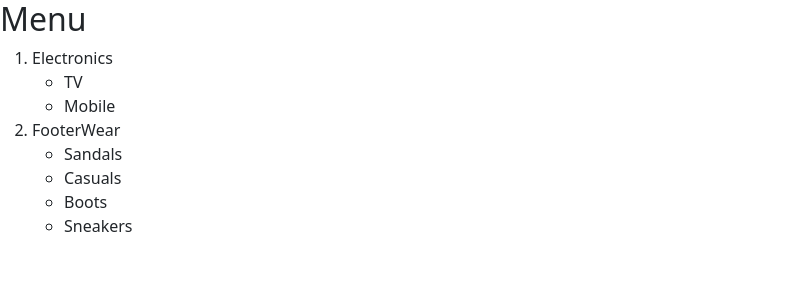
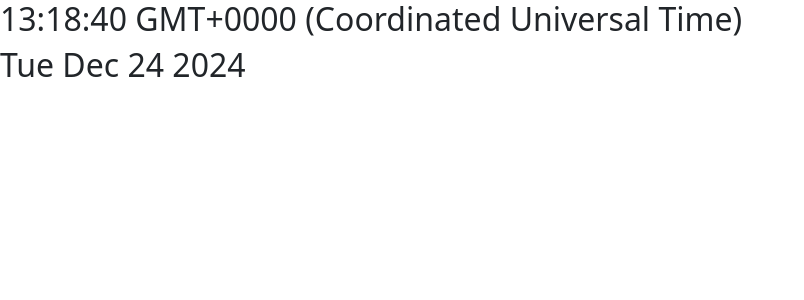
Before and after one commit to PotlaVani2002/Fullstack-tutorial, a React (Create React App) app in the folder React/react-basics/: page / in a window 1280 px wide. Shown: the top 300 px of the page, without its empty margins (0-804 px from the left). Built offline with nearby package versions, Linux system fonts and the light colour scheme.

Commit message:
Date DataType

```diff
--- a/React/react-basics/package.json
+++ b/React/react-basics/package.json
@@ -9,6 +9,7 @@
     "cra-template": "1.2.0",
     "install": "^0.13.0",
     "jquery": "^3.7.1",
+    "moment": "^2.30.1",
     "npm": "^10.9.2",
     "react": "^18.3.1",
     "react-dom": "^18.3.1",
--- a/React/react-basics/src/App.js
+++ b/React/react-basics/src/App.js
@@ -8,11 +8,12 @@ import ArrayDt from './components/Data-binding/ArrayDt';
 import { ObjectDt } from './components/Data-binding/ObjectDt';
 import { ArrayObjectsDt } from './components/Data-binding/ArrayObjectsDt';
 import { NestedIterations } from './components/Data-binding/NestedIterations';
+import DateDt from './components/Data-binding/DateDt';
 
 function App() {
   return (
     <div className="App">
-     <NestedIterations />
+     <DateDt />
     </div>
   );
 }
--- /dev/null
+++ b/React/react-basics/src/components/Data-binding/DateDt.jsx
@@ -0,0 +1,14 @@
+import React, { useState } from 'react'
+
+function DateDt() {
+    const [mfd]=useState(new Date());
+  return (
+    <div>
+      <h2>{mfd.toTimeString()}</h2>
+      <h2>{mfd.toDateString()}</h2>
+    </div>
+
+  )
+}
+
+export default DateDt
```
Also changed, not shown: 1 other file (tests, documents, lock files or other folders).
